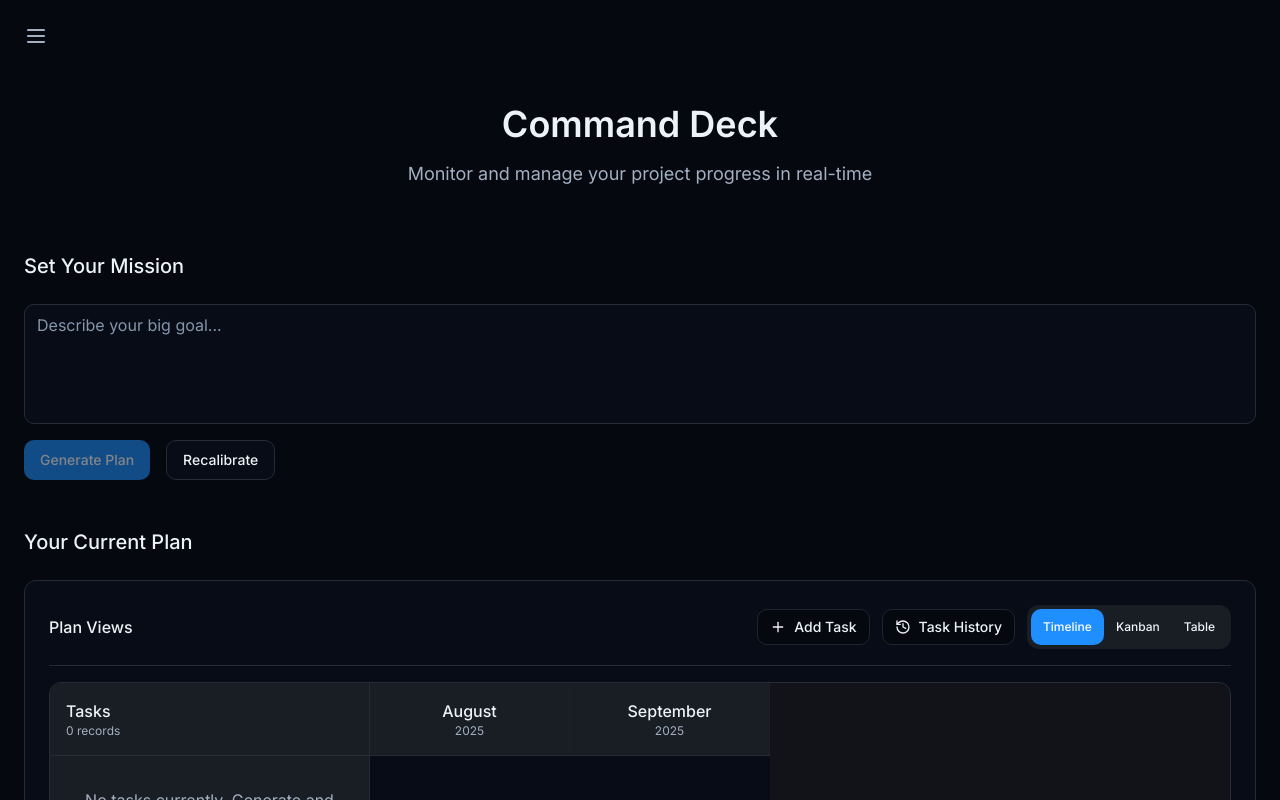
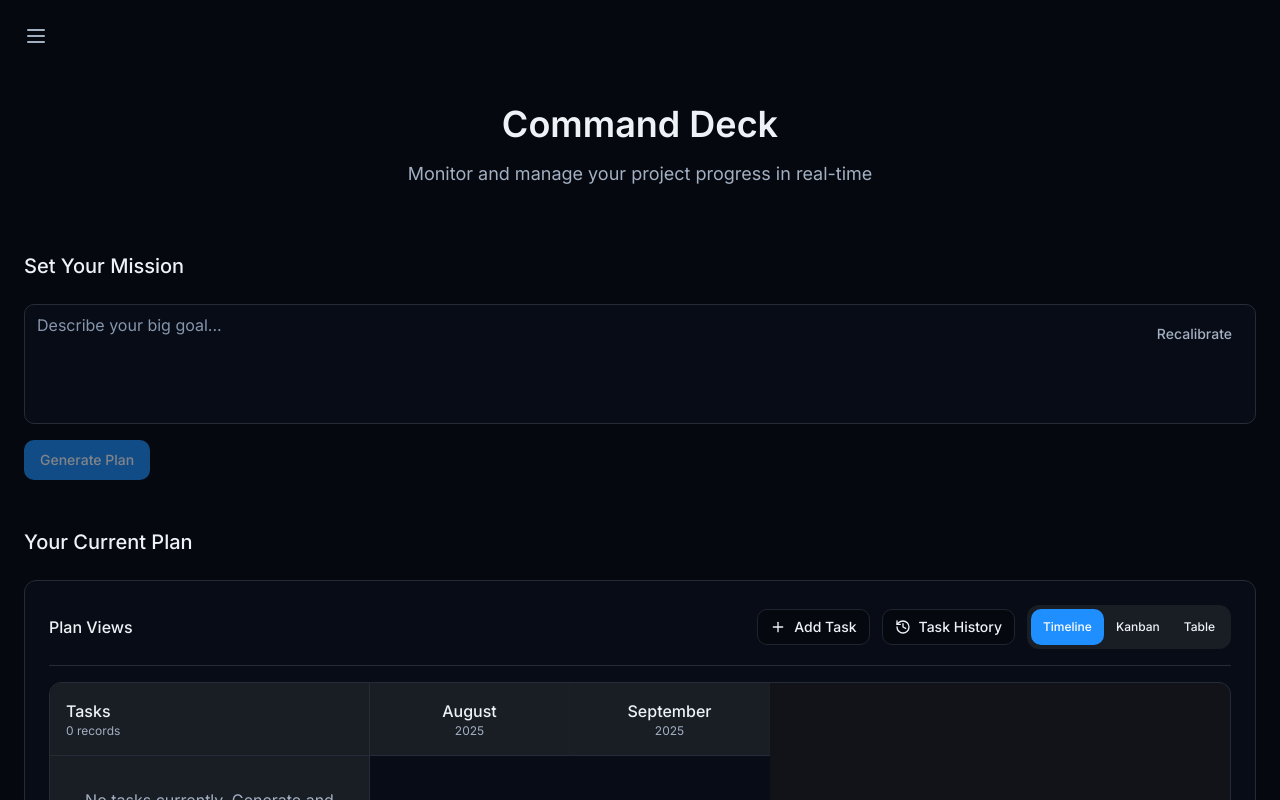
Before and after one commit to toni-vibes/command-deck-project01, a React (Vite) app: page / in a window 1280 px wide. Shown: the top 800 px of the page. Built offline with nearby package versions, Linux system fonts and the light colour scheme.

Commit message:
Refine Recalibrate button functionality
Move Recalibrate button to the right corner of the text input box, making it less prominent than the Generate Plan button. Implement a confirmation pop-up for changing the project's course, which will display a "coming soon" message upon confirmation.

```diff
--- a/src/components/GoalBreakdown.tsx
+++ b/src/components/GoalBreakdown.tsx
@@ -13,6 +13,7 @@ import { Pencil, Trash2 } from "lucide-react";
 import { EditTaskForm } from "./EditTaskForm";
 import { AddTaskForm } from "./AddTaskForm";
 import { Plus } from "lucide-react";
+import { useToast } from "@/hooks/use-toast";
 
 interface GoalBreakdownProps {
   onPlanImplemented?: (tasks: Task[]) => void;
@@ -26,6 +27,8 @@ export const GoalBreakdown = ({ onPlanImplemented, currentTasks = [] }: GoalBrea
   const [editingTask, setEditingTask] = useState<Task | null>(null);
   const [showAddTask, setShowAddTask] = useState(false);
   const [showOverwriteWarning, setShowOverwriteWarning] = useState(false);
+  const [showRecalibrateDialog, setShowRecalibrateDialog] = useState(false);
+  const { toast } = useToast();
 
   const generateTasksFromGoal = (goalText: string): Task[] => {
     // Simple goal analysis to generate tasks
@@ -226,6 +229,14 @@ export const GoalBreakdown = ({ onPlanImplemented, currentTasks = [] }: GoalBrea
     setShowAddTask(false);
   };
 
+  const handleRecalibrate = () => {
+    setShowRecalibrateDialog(false);
+    toast({
+      title: "Feature Coming Soon",
+      description: "Project recalibration feature is currently in development and will be available soon.",
+    });
+  };
+
   const getPriorityColor = (priority: string) => {
     switch (priority) {
       case "High": return "bg-destructive/10 text-destructive border-destructive/20";
@@ -240,14 +251,23 @@ export const GoalBreakdown = ({ onPlanImplemented, currentTasks = [] }: GoalBrea
       <h2 className="text-xl font-medium text-text-primary">Set Your Mission</h2>
 
       <div className="space-y-4">
+        <div className="relative">
           <Textarea
             placeholder="Describe your big goal..."
             value={goal}
             onChange={(e) => setGoal(e.target.value)}
-          className="min-h-[120px] resize-none bg-surface border-border text-base"
+            className="min-h-[120px] resize-none bg-surface border-border text-base pr-24"
           />
+          <Button
+            variant="ghost"
+            size="sm"
+            onClick={() => setShowRecalibrateDialog(true)}
+            className="absolute top-3 right-3 text-text-secondary hover:text-text-primary hover:bg-muted/50 text-sm"
+          >
+            Recalibrate
+          </Button>
+        </div>
 
-        <div className="flex flex-col sm:flex-row gap-3 sm:gap-4">
         <Button
           onClick={handleGeneratePlan}
           disabled={!goal.trim()}
@@ -255,18 +275,6 @@ export const GoalBreakdown = ({ onPlanImplemented, currentTasks = [] }: GoalBrea
         >
           Generate Plan
         </Button>
-
-          <Button
-            variant="outline"
-            className="bg-surface border-border text-text-primary hover:bg-muted"
-            onClick={() => {
-              // Navigate to recalibrate screen
-              console.log("Navigate to Recalibrate");
-            }}
-          >
-            Recalibrate
-          </Button>
-        </div>
       </div>
 
       {(planGenerated || generatedTasks.length > 0) && (
@@ -397,6 +405,25 @@ export const GoalBreakdown = ({ onPlanImplemented, currentTasks = [] }: GoalBrea
           </AlertDialogFooter>
         </AlertDialogContent>
       </AlertDialog>
+
+      {/* Recalibrate Confirmation Dialog */}
+      <AlertDialog open={showRecalibrateDialog} onOpenChange={setShowRecalibrateDialog}>
+        <AlertDialogContent>
+          <AlertDialogHeader>
+            <AlertDialogTitle>Change Project Course?</AlertDialogTitle>
+            <AlertDialogDescription>
+              Do you want to completely change the course of your current project? This will help you
+              redefine your goals and create a new strategic direction.
+            </AlertDialogDescription>
+          </AlertDialogHeader>
+          <AlertDialogFooter>
+            <AlertDialogCancel>Cancel</AlertDialogCancel>
+            <AlertDialogAction onClick={handleRecalibrate}>
+              Yes, Recalibrate
+            </AlertDialogAction>
+          </AlertDialogFooter>
+        </AlertDialogContent>
+      </AlertDialog>
     </section>
   );
 };
```
Lines whose indentation alone changed are shown as unchanged.
